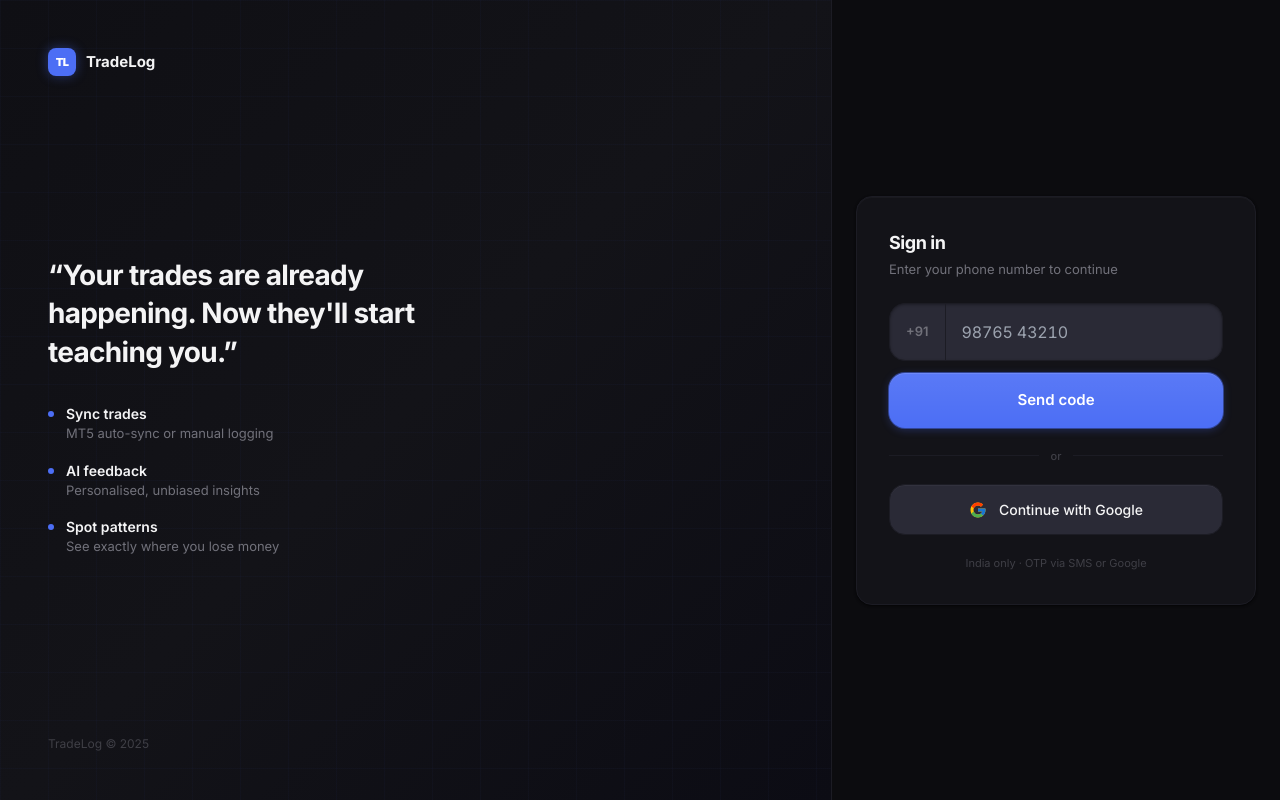
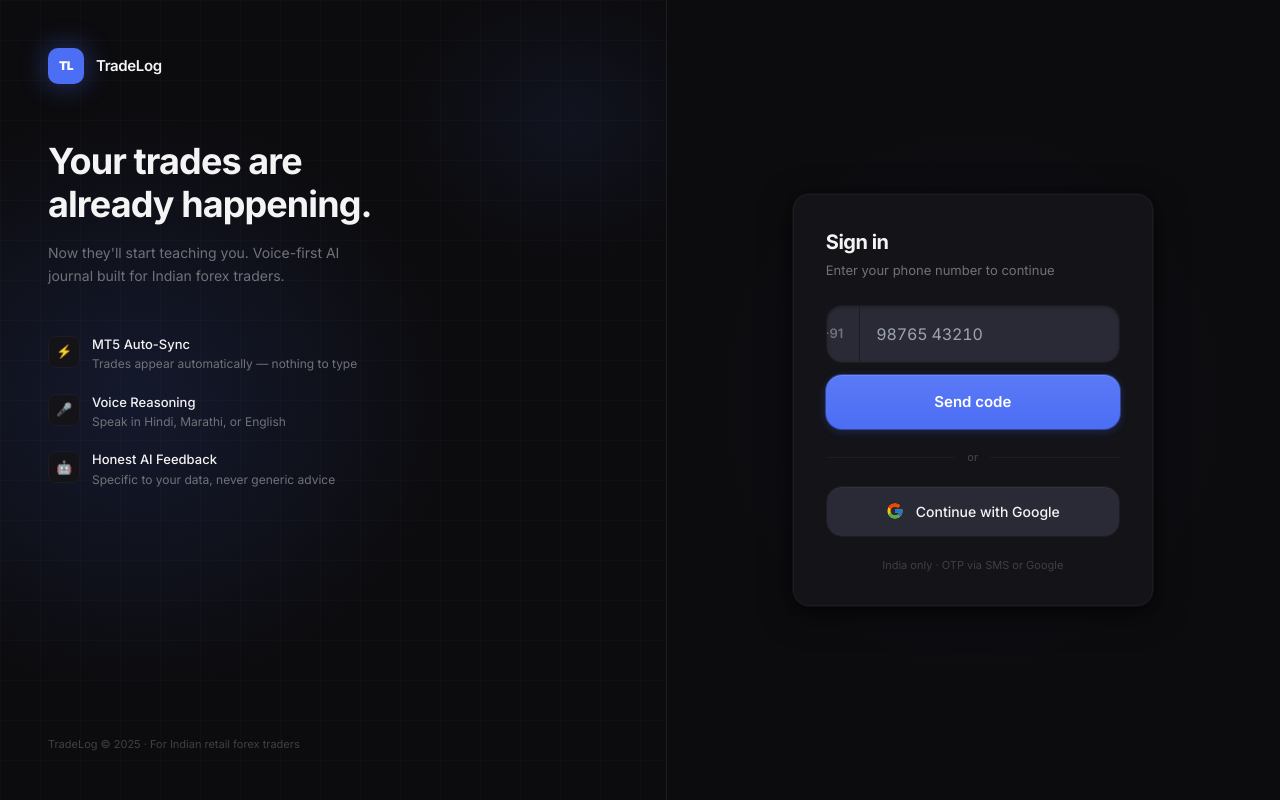
Before and after one commit to jarvis-invictus/tradelog, a Next.js app: page /login in a window 1280 px wide. Built offline with nearby package versions, Linux system fonts and the light colour scheme; no server answers.

Commit message:
Premium auth UI: dark class on html, new auth layout with gradients+features, elevated form card

```diff
--- a/app/(auth)/layout.tsx
+++ b/app/(auth)/layout.tsx
@@ -1,49 +1,97 @@
 export default function AuthLayout({ children }: { children: React.ReactNode }) {
   return (
-    <div className="min-h-screen bg-ink-bg flex">
-      {/* Left panel — hero, desktop only */}
-      <div className="hidden lg:flex flex-1 flex-col justify-between p-12 border-r border-ink-border relative overflow-hidden"
-           style={{
-             background: 'linear-gradient(135deg, #0F0F14 0%, #131318 50%, #0C0C14 100%)',
-             backgroundImage: `linear-gradient(135deg, #0F0F14 0%, #131318 50%, #0C0C14 100%), radial-gradient(ellipse 60% 50% at 30% 20%, rgba(76,110,245,0.12) 0%, transparent 60%)`,
-           }}>
-        <div className="flex items-center gap-2.5 relative z-10">
-          <div className="w-7 h-7 rounded-[8px] bg-accent flex items-center justify-center" style={{boxShadow:'0 0 12px rgba(76,110,245,0.4)'}}>
-            <span className="text-white text-[11px] font-black tracking-tighter">TL</span>
+    <div className="min-h-screen w-full flex bg-ink-bg">
+      {/* LEFT PANEL — desktop only */}
+      <div className="hidden lg:flex lg:w-[52%] relative flex-col justify-between p-12 overflow-hidden">
+        {/* Background layers */}
+        <div className="absolute inset-0 bg-ink-bg" />
+        <div
+          className="absolute inset-0"
+          style={{
+            backgroundImage: `
+              radial-gradient(ellipse 80% 60% at 20% 50%, rgba(76,110,245,0.13) 0%, transparent 60%),
+              radial-gradient(ellipse 50% 35% at 85% 15%, rgba(76,110,245,0.07) 0%, transparent 50%)
+            `,
+          }}
+        />
+        {/* Subtle grid */}
+        <div
+          className="absolute inset-0 opacity-[0.03]"
+          style={{
+            backgroundImage: `
+              linear-gradient(rgba(255,255,255,0.5) 1px, transparent 1px),
+              linear-gradient(90deg, rgba(255,255,255,0.5) 1px, transparent 1px)
+            `,
+            backgroundSize: '40px 40px',
+          }}
+        />
+        {/* Content */}
+        <div className="relative z-10">
+          {/* Logo mark */}
+          <div className="flex items-center gap-3 mb-14">
+            <div
+              className="w-9 h-9 rounded-[10px] bg-accent flex items-center justify-center flex-shrink-0"
+              style={{ boxShadow: '0 0 28px rgba(76,110,245,0.45)' }}
+            >
+              <span className="text-white font-black text-xs tracking-tighter">TL</span>
+            </div>
+            <span className="text-text-primary font-semibold text-[15px] tracking-tight">TradeLog</span>
           </div>
-          <span className="text-text-primary font-bold text-[15px]">TradeLog</span>
-        </div>
-        <div className="relative z-10">
-          <blockquote className="text-[28px] font-bold text-text-primary leading-snug tracking-tight max-w-sm">
-            &ldquo;Your trades are already happening. Now they&apos;ll start teaching you.&rdquo;
-          </blockquote>
-          <div className="mt-8 flex flex-col gap-4">
+          {/* Headline */}
+          <div className="mb-12">
+            <h1 className="text-[36px] font-bold text-text-primary tracking-tight leading-[1.2] mb-4">
+              Your trades are<br />already happening.
+            </h1>
+            <p className="text-text-secondary text-[14px] leading-relaxed max-w-[320px]">
+              Now they&apos;ll start teaching you. Voice-first AI journal built for Indian forex traders.
+            </p>
+          </div>
+          {/* Features */}
+          <div className="space-y-5">
             {[
-              { label: 'Sync trades',  desc: 'MT5 auto-sync or manual logging' },
-              { label: 'AI feedback',  desc: 'Personalised, unbiased insights' },
-              { label: 'Spot patterns', desc: 'See exactly where you lose money' },
-            ].map(({ label, desc }) => (
+              {
+                icon: '⚡',
+                label: 'MT5 Auto-Sync',
+                desc: 'Trades appear automatically — nothing to type',
+              },
+              {
+                icon: '🎤',
+                label: 'Voice Reasoning',
+                desc: 'Speak in Hindi, Marathi, or English',
+              },
+              {
+                icon: '🤖',
+                label: 'Honest AI Feedback',
+                desc: 'Specific to your data, never generic advice',
+              },
+            ].map(({ icon, label, desc }) => (
               <div key={label} className="flex items-start gap-3">
-                <span className="w-1.5 h-1.5 mt-2 rounded-full bg-accent shrink-0" />
+                <div className="w-8 h-8 rounded-lg bg-ink-surface border border-ink-border flex items-center justify-center flex-shrink-0 text-[13px]">
+                  {icon}
+                </div>
                 <div>
-                  <p className="text-text-primary text-[14px] font-semibold">{label}</p>
-                  <p className="text-text-secondary text-[13px]">{desc}</p>
+                  <p className="text-text-primary text-[13px] font-medium leading-tight">{label}</p>
+                  <p className="text-text-secondary text-[12px] mt-0.5 leading-relaxed">{desc}</p>
                 </div>
               </div>
             ))}
           </div>
         </div>
-        {/* Subtle grid overlay */}
-        <div className="absolute inset-0 pointer-events-none" style={{
-          backgroundImage: 'linear-gradient(rgba(76,110,245,0.03) 1px, transparent 1px), linear-gradient(90deg, rgba(76,110,245,0.03) 1px, transparent 1px)',
-          backgroundSize: '48px 48px',
-        }} />
-        <p className="text-text-tertiary text-xs relative z-10">TradeLog &copy; 2025</p>
+        {/* Footer */}
+        <div className="relative z-10">
+          <p className="text-text-tertiary text-[11px]">TradeLog © 2025 · For Indian retail forex traders</p>
+        </div>
       </div>
-
-      {/* Right panel — form */}
-      <div className="flex-1 lg:max-w-md flex items-center justify-center p-6">
-        <div className="w-full">
+      {/* RIGHT PANEL — form */}
+      <div className="flex-1 flex items-center justify-center p-6 lg:p-16 relative">
+        <div className="absolute inset-0 hidden lg:block border-l border-ink-border" />
+        <div
+          className="absolute inset-0 hidden lg:block"
+          style={{
+            backgroundImage: 'radial-gradient(ellipse 60% 50% at 50% 50%, rgba(76,110,245,0.04) 0%, transparent 70%)',
+          }}
+        />
+        <div className="relative z-10 w-full max-w-[360px]">
           {children}
         </div>
       </div>
--- a/app/(auth)/login/page.tsx
+++ b/app/(auth)/login/page.tsx
@@ -21,8 +21,8 @@ export default async function LoginPage({
       </div>
 
       {/* Form card */}
-      <div className="card p-6 lg:p-8">
-        <h2 className="text-text-primary font-bold text-[18px] tracking-tight mb-1">Sign in</h2>
+      <div className="card p-7 lg:p-8" style={{ boxShadow: '0 0 0 1px rgba(255,255,255,0.04), 0 8px 32px rgba(0,0,0,0.5), 0 2px 8px rgba(0,0,0,0.4)' }}>
+        <h2 className="text-text-primary font-bold text-[20px] tracking-tight mb-1">Sign in</h2>
         <p className="text-text-secondary text-[13px] mb-6">Enter your phone number to continue</p>
         {params.error && (
           <p className="text-down text-[12px] bg-down/10 border border-down/20 rounded-xl px-3 py-2 mb-4">
--- a/app/layout.tsx
+++ b/app/layout.tsx
@@ -33,8 +33,8 @@ export default function RootLayout({
   children: React.ReactNode
 }) {
   return (
-    <html lang="en" className={`dark ${inter.variable}`}>
-      <body className={`${inter.className} bg-ink-bg text-text-primary antialiased`}>
+    <html lang="en" className={`${inter.variable} dark`}>
+      <body className={`${inter.variable} font-sans antialiased`}>
         {children}
       </body>
     </html>
```
